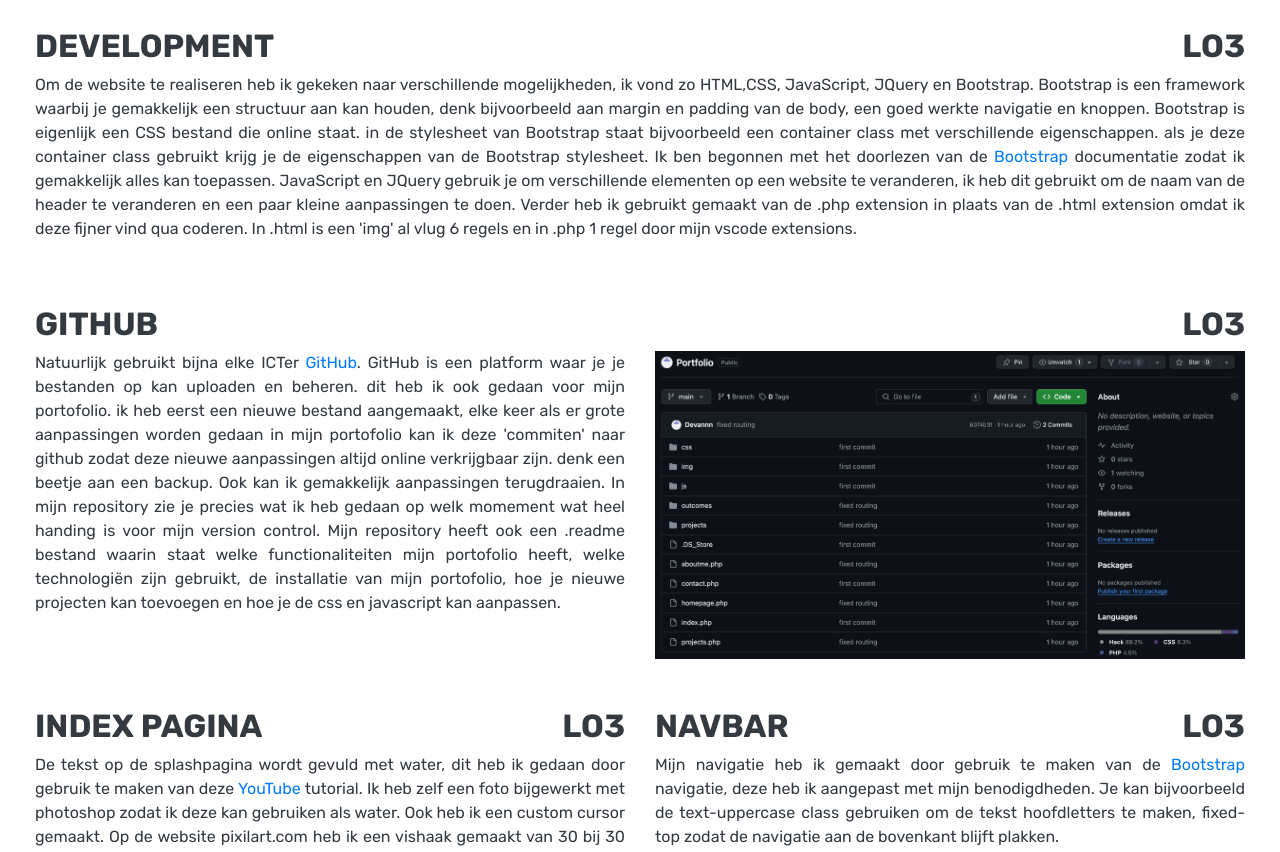
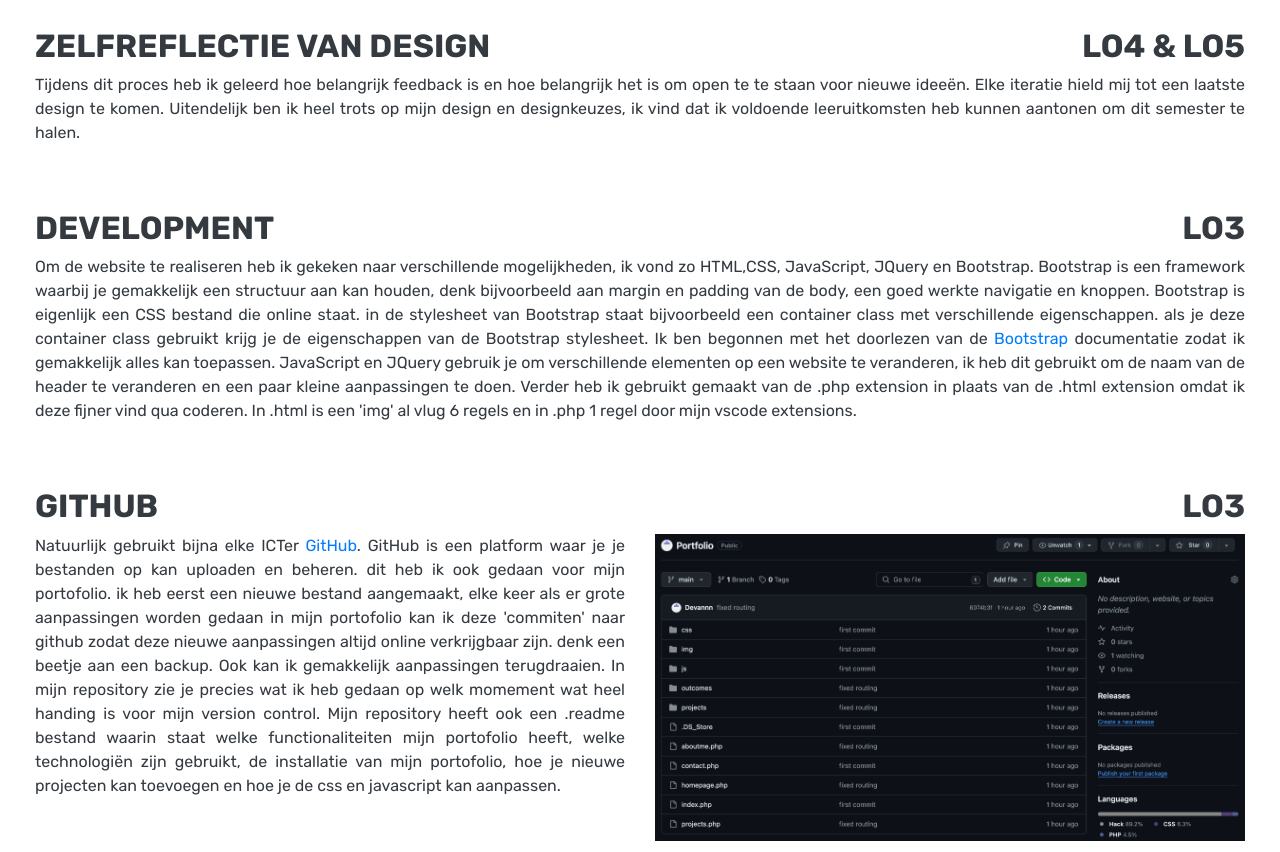
Before and after one commit to Devannn/Portfolio-Semester-2, a PHP site: page /projects/project5.php in a window 1280 px wide; the page is wider, and only the part inside the window is pictured. Shown: the part 4659-5511 px from the top of that part. Run offline with PHP 8.4, Linux system fonts and the light colour scheme.

Commit message:
portofolio bijna klaar :)

```diff
--- a/projects/project5.php
+++ b/projects/project5.php
@@ -269,6 +269,22 @@
             </div>
             <!-- Usertest -->
 
+            <!-- Zelfreflectie van Design -->
+            <div class="row pt-4">
+                <div class="col">
+                    <h2>Zelfreflectie van Design</h2>
+                </div>
+                <div class="col text-right">
+                    <h2>LO4 & LO5</h2>
+                </div>
+            </div>
+            <div class="row">
+                <div class="col">
+                    <p class="text-justify">Tijdens dit proces heb ik geleerd hoe belangrijk feedback is en hoe belangrijk het is om open te te staan voor nieuwe ideeën. Elke iteratie hield mij tot een laatste design te komen. Uitendelijk ben ik heel trots op mijn design en designkeuzes, ik vind dat ik voldoende leeruitkomsten heb kunnen aantonen om dit semester te halen.</p>
+                </div>
+            </div>
+            <!-- Zelfreflectie van Design -->
+
             <!-- Development -->
             <div class="row pt-4" id="development">
                 <div class="col">
@@ -446,6 +462,8 @@
             <div class="row">
                 <div class="col">
                     <p class="text-justify">Na mijn derde portofolio review heb ik voor elk project een pagina gemaakt. Deze pagina's hebben de zelfde stijl als de leeruitkomst pagina's. In elke pagina begin ik met een vooraf hierin is vermeld wat de opdracht is en hoe ik contact heb opgenomen met de stakeholder.</p>
+
+                    <p class="text-justify">Na mijn derde portofolio review kreeg ik te horen dat mijn leeruitkomsten niet goed aangetoond waren en onoverzichtelijk waren, daarom kreeg ik als feedback om met projecten te werken en van elk project een verhaaltje te maken waarin elk leeruitkomst aangetoond kan worden. Dit heb ik gedaan door de code van de leeruitkomsten pagina's te kopieren en te plakken in de project pagina's. Elke projectpagina begint met een foto en en naam van het project, bij deze foto horen verschillende knoppen waarmee je vlug naar de bijbehorende onderdelen kan navigeren. Onder de naam van het project krijg je al meteen kopjes te zien met daarbij de bijbehorende leeruitkomst.</p>
                 </div>
             </div>
             <div class="row">
@@ -466,6 +484,76 @@
                 </div>
             </div>
             <!-- Projecten -->
+
+            <!-- Feedback - Projecten -->
+            <div class="row pt-4">
+                <div class="col">
+                    <h2>Feedback - Projecten<h2>
+                </div>
+                <div class="col text-right">
+                    <h2>LO4 & LO5</h2>
+                </div>
+            </div>
+            <div class="row">
+                <div class="col">
+                    <p class="text-justify">Lorem</p>
+                </div>
+            </div>
+            <!-- Feedback - Projecten -->
+
+            <!-- About Me -->
+            <div class="row pt-4">
+                <div class="col">
+                    <h2>About Me Pagina</h2>
+                </div>
+                <div class="col text-right">
+                    <h2>LO3</h2>
+                </div>
+            </div>
+            <div class="row">
+                <div class="col">
+                    <p class="text-justify">De About Me pagina heb ik gemaakt door weer gebruik te maken van een full screen image carrousel met verschillende foto's van mezelf. Hieronde heb je nog een kleine uitleg over mezelf.</p>
+                </div>
+                <div class="col">
+                    <img src="../img/projects/portfolio/aboutme.png" class="img-fluid" />
+                </div>
+            </div>
+            <!-- About Me -->
+
+            <!-- Contact Pagina -->
+            <div class="row pt-4">
+                <div class="col">
+                    <h2>Contact Pagina</h2>
+                </div>
+                <div class="col text-right">
+                    <h2>LO3</h2>
+                </div>
+            </div>
+            <div class="row">
+                <div class="col">
+                    <p class="text-justify">Lorem</p>
+                </div>
+                <div class="col">
+                    <img src="../img" class="img-fluid" />
+                </div>
+            </div>
+            <!-- Contact Pagina -->
+
+            <!-- Conclusie -->
+            <div class="row pt-4">
+                <div class="col">
+                    <h2>Conclusie</h2>
+                </div>
+                <div class="col text-right">
+                    <h2>LO4 & LO5</h2>
+                </div>
+            </div>
+            <div class="row">
+                <div class="col">
+                    <p class="text-justify">Lorem</p>
+                </div>
+            </div>
+            <!-- Conclusie -->
         </div>
         <!-- Portofolio -->
         <div class="py-4"></div>
```
Also changed, not shown: projects/project1.php (+4 -6 lines), 2 other files.
